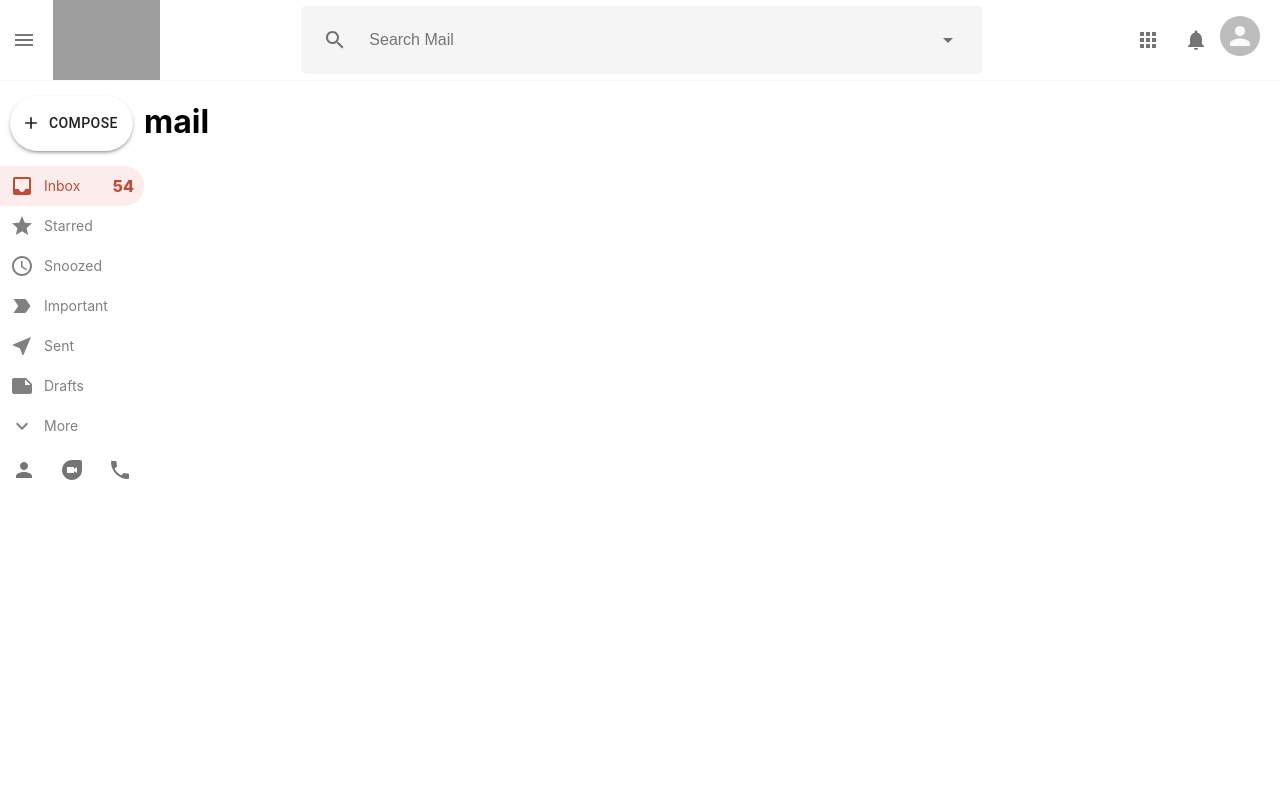
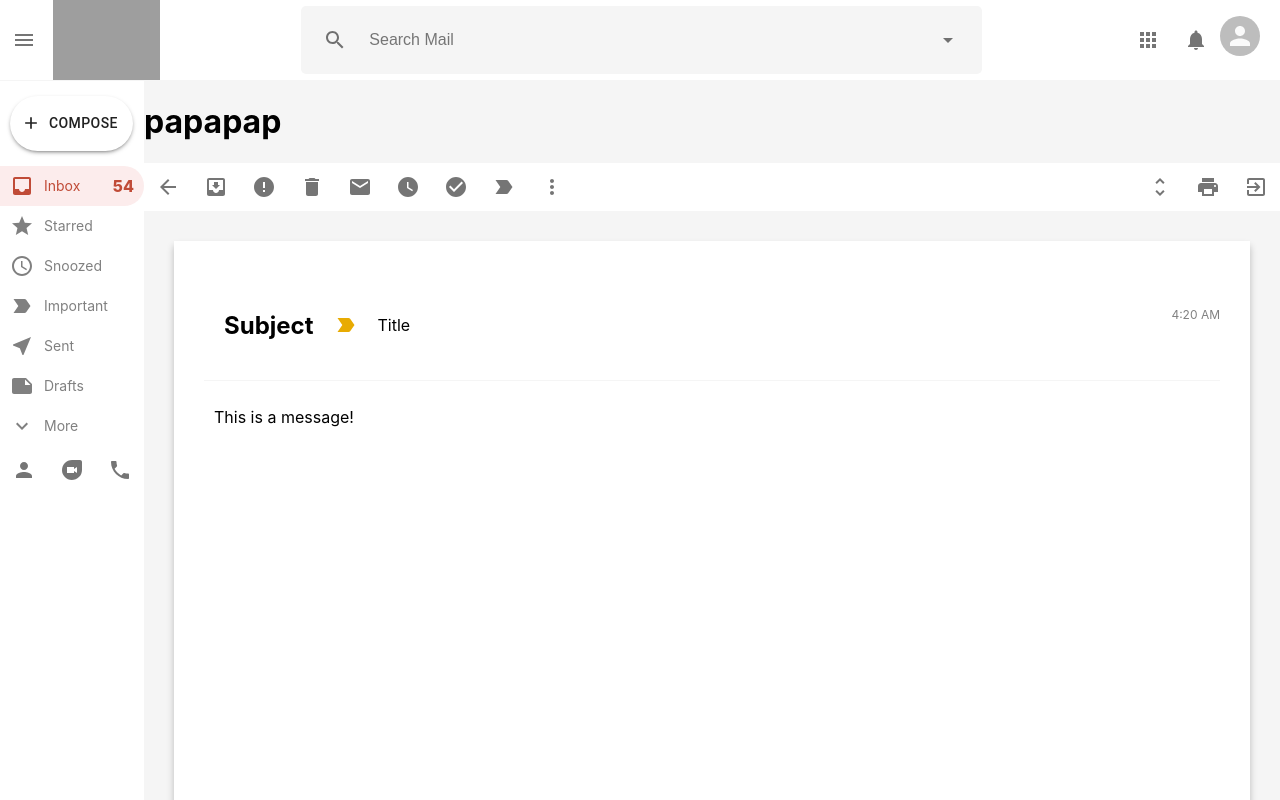
Before and after one commit to VedanthB/gmail-react-clone, a React (Create React App) app in the folder gmail-clone/: page /mail in a window 1280 px wide. Shown: the top 800 px of the page. Built offline with nearby package versions, Linux system fonts and the light colour scheme; grey boxes are pictures that could not be loaded.

Commit message:
ADD: Mail

```diff
--- a/gmail-clone/src/Mail.css
+++ b/gmail-clone/src/Mail.css
@@ -0,0 +1,59 @@
+.mail {
+    flex: 1;
+    background-color: whitesmoke;
+}
+
+.mail__tools {
+    display: flex;
+    justify-content: space-between;
+    background-color: white;
+}
+
+.mail__toolsLeft {
+    display: flex;
+}
+
+.mail__body {
+    display: flex;
+    flex-direction: column;
+    margin: 30px;
+    background-color: white;
+    padding: 30px;
+    height: 100vh;
+    box-shadow: 0px 5px 7px 0px rgba(0,0,0,0.24);
+}
+
+.mail__bodyHeader {
+    display: flex;
+    align-items: center;
+    position: relative;
+    border-bottom: 1px solid whitesmoke;
+    padding: 20px;
+}
+
+.mail__bodyHeader > h2 {
+    font-weight: 400px;
+    margin-right: 20px;
+}
+
+.mail__bodyHeader > p {
+    padding-left: 20px;
+}
+
+.mail_Important {
+    color: #e8ab02 !important;
+}
+
+.mail__message > p {
+    padding: 10px;
+    margin-right: 20px;
+    overflow-wrap: break-word;
+}
+
+.mail__time {
+    position: absolute;
+    top: 24px;
+    right: 0;
+    font-size: 12px;
+    color: gray;
+}
--- a/gmail-clone/src/Mail.js
+++ b/gmail-clone/src/Mail.js
@@ -1,11 +1,96 @@
 import React from 'react'
+ import './Mail.css'
+ import ArrowBackIcon from '@material-ui/icons/ArrowBack';
+ import MoveToInboxIcon from '@material-ui/icons/MoveToInbox';
+ import ErrorIcon from '@material-ui/icons/Error';
+ import DeleteIcon from '@material-ui/icons/Delete';
+ import EmailIcon from '@material-ui/icons/Email';
+ import WatchLaterIcon from '@material-ui/icons/WatchLater';
+ import CheckCircleIcon from '@material-ui/icons/CheckCircle';
+ import LabelImportantIcon from '@material-ui/icons/LabelImportant';
+ import MoreVertIcon from '@material-ui/icons/MoreVert';
+ import IconButton from '@material-ui/core/IconButton';
+ import { useHistory } from 'react-router';
+ import UnfoldMoreIcon from '@material-ui/icons/UnfoldMore';
+ import PrintIcon from '@material-ui/icons/Print';
+ import ExitToAppIcon from '@material-ui/icons/ExitToApp';
 
-function Mail() {
-    return (
-        <div>
-            <h1>mail</h1>
-        </div>
-    )
-}
+ function Mail() {
+     const history = useHistory()
 
+
+     return (
+         <div className='mail' >
+             <h1>papapap</h1>
+             <div className='mail__tools' >
+                 <div className='mail__toolsLeft' >
+
+                     <IconButton onClick={() => history.push('/')} >
+                         <ArrowBackIcon />
+                     </IconButton>
+
+                     <IconButton>
+                         <MoveToInboxIcon />
+                     </IconButton>
+
+                     <IconButton>
+                         <ErrorIcon />
+                     </IconButton>
+
+                     <IconButton>
+                         <DeleteIcon />
+                     </IconButton>
+
+                     <IconButton>
+                         <EmailIcon />
+                     </IconButton>
+
+                     <IconButton>
+                         <WatchLaterIcon />
+                     </IconButton>
+
+                     <IconButton>
+                         <CheckCircleIcon />
+                     </IconButton>
+
+                     <IconButton>
+                         <LabelImportantIcon/>
+                     </IconButton>
+
+                     <IconButton>
+                         <MoreVertIcon />
+                     </IconButton>
+
+                 </div>
+
+                 <div className='mail__toolsRight' >
+                     <IconButton>
+                         <UnfoldMoreIcon />
+                     </IconButton>
+
+                     <IconButton>
+                         <PrintIcon />
+                     </IconButton>
+
+                     <IconButton>
+                         <ExitToAppIcon />
+                     </IconButton>
+                 </div>
+             </div>
+             <div className='mail__body' >
+                 <div className='mail__bodyHeader' >
+                     <h2>Subject</h2>
+                     <LabelImportantIcon className='mail_Important' />
+                     <p>Title</p>
+                     <p className='mail__time' >4:20 AM</p>
+                 </div>
+
+                 <div className='mail__message' >
+                    <p>This is a message!</p>
+                 </div>
+
+             </div>
+         </div>
+     )
+ }
 export default Mail
```
